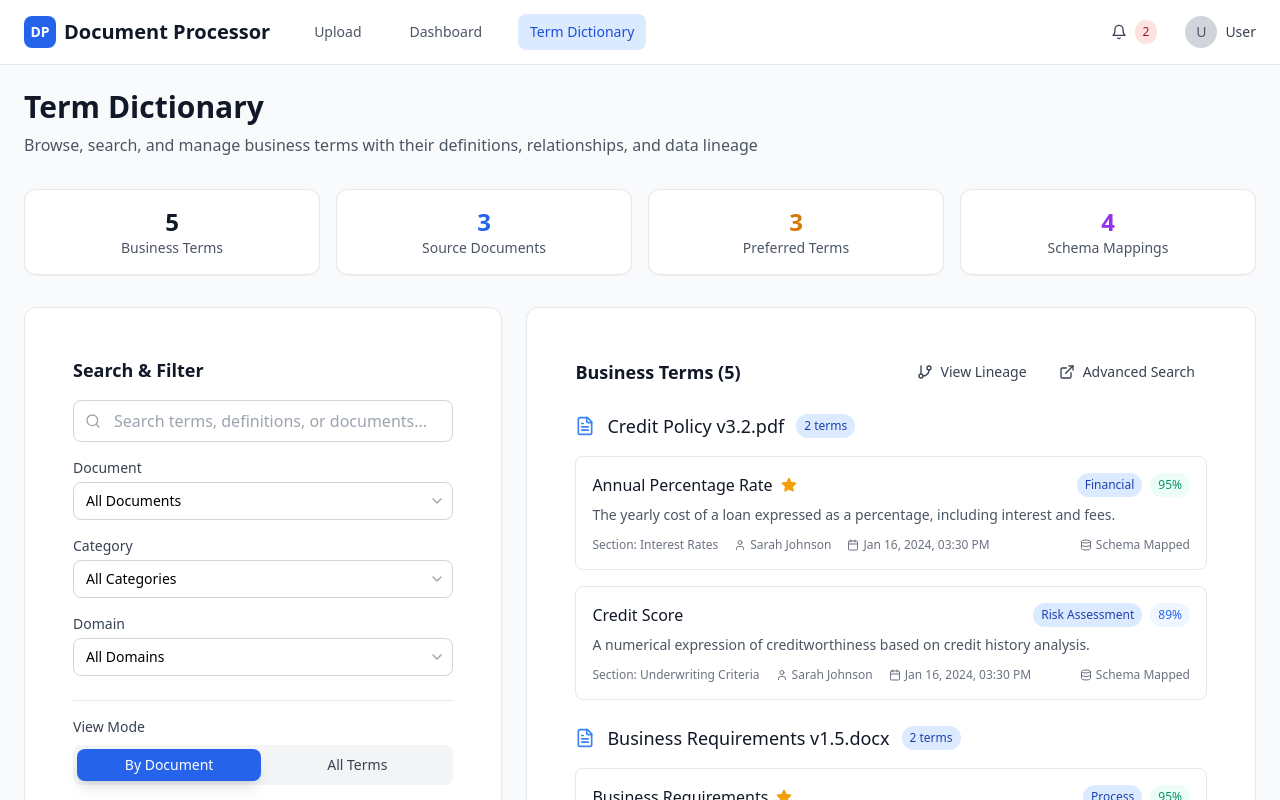
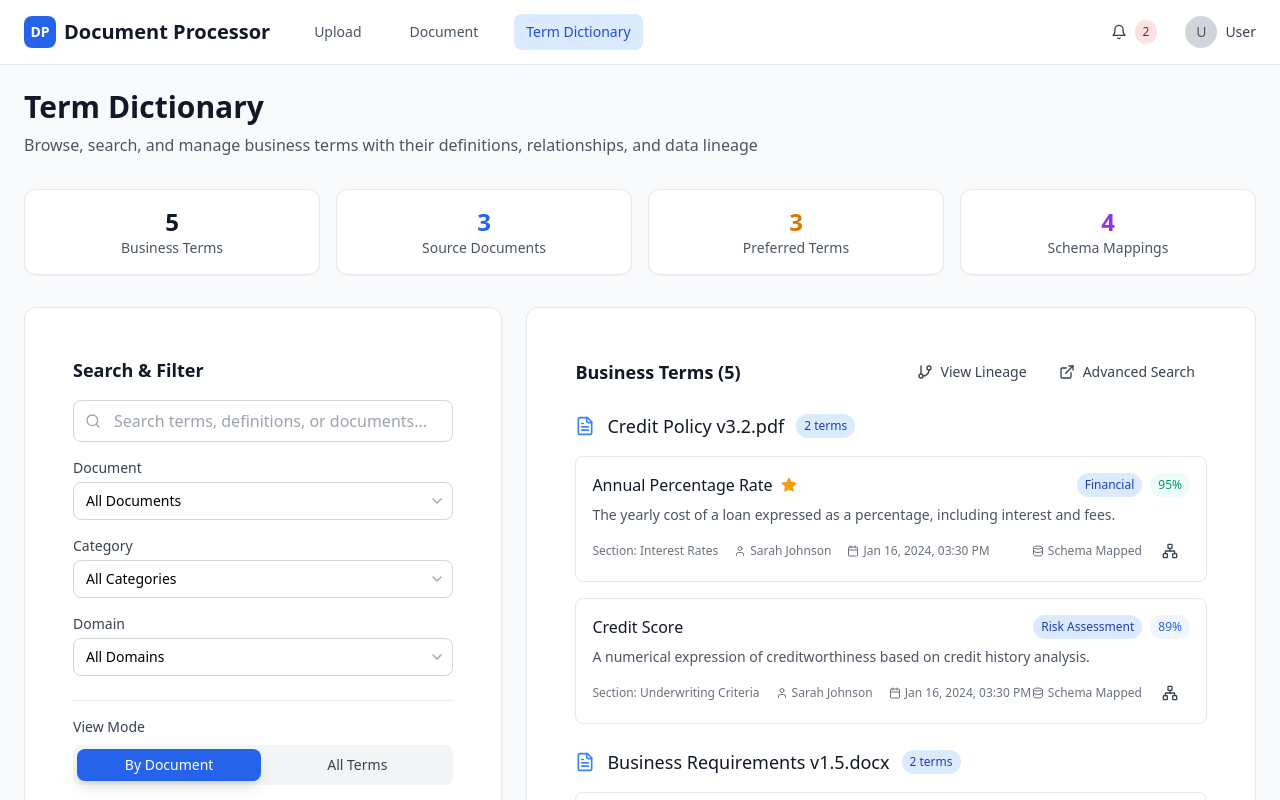
Before and after one commit to xWyvernPx/document-lineage, a React (Vite) app: page / in a window 1280 px wide. Both pictures are taken after a click on the button "Term Dictionary". Shown: the top 800 px of the page. Built offline with nearby package versions, Linux system fonts and the light colour scheme.

Commit message:
Change Dashboard to Document and Add Lineage to Term Dictionary

```diff
--- a/src/features/async-processing/components/AsyncProcessingApp.tsx
+++ b/src/features/async-processing/components/AsyncProcessingApp.tsx
@@ -1,6 +1,6 @@
 import React, { useState } from 'react';
 import { DocumentUploadPage } from './DocumentUploadPage';
-import { ProcessingDashboard } from './ProcessingDashboard';
+import { ProcessingDocument } from './ProcessingDashboard';
 import { ClassificationStage } from './ClassificationStage';
 import { EnrichmentStage } from './EnrichmentStage';
 import { ResultViewer } from './ResultViewer';
@@ -22,14 +22,14 @@ interface ProcessingJob {
   size: number;
 }
 
-type AppView = 'upload' | 'dashboard' | 'classification' | 'enrichment' | 'results' | 'term-dictionary';
+type AppView = 'upload' | 'document' | 'classification' | 'enrichment' | 'results' | 'term-dictionary';
 
 export function AsyncProcessingApp() {
   const [currentView, setCurrentView] = useState<AppView>('upload');
   const [selectedJob, setSelectedJob] = useState<ProcessingJob | null>(null);
 
   const handleUploadComplete = () => {
-    setCurrentView('dashboard');
+    setCurrentView('document');
   };
 
   const handleViewResults = (job: ProcessingJob) => {
@@ -47,9 +47,9 @@ export function AsyncProcessingApp() {
     setCurrentView('enrichment');
   };
 
-  const handleBackToDashboard = () => {
+  const handleBackToDocument = () => {
     setSelectedJob(null);
-    setCurrentView('dashboard');
+    setCurrentView('document');
   };
 
   const handleClassificationToEnrichment = () => {
@@ -61,18 +61,18 @@ export function AsyncProcessingApp() {
   };
 
   const handlePublishComplete = (job: ProcessingJob) => {
-    // Update job status and redirect to dashboard
+    // Update job status and redirect to document view
     setSelectedJob(null);
-    setCurrentView('dashboard');
+    setCurrentView('document');
   };
 
   const renderContent = () => {
     switch (currentView) {
       case 'upload':
         return <DocumentUploadPage onUploadComplete={handleUploadComplete} />;
-      case 'dashboard':
+      case 'document':
         return (
-          <ProcessingDashboard
+          <ProcessingDocument
             onViewResults={handleViewResults}
             onViewClassification={handleViewClassification}
             onViewEnrichment={handleViewEnrichment}
@@ -82,7 +82,7 @@ export function AsyncProcessingApp() {
         return selectedJob ? (
           <ClassificationStage
             job={selectedJob}
-            onBack={handleBackToDashboard}
+            onBack={handleBackToDocument}
             onNext={handleClassificationToEnrichment}
           />
         ) : null;
@@ -98,7 +98,7 @@ export function AsyncProcessingApp() {
         return selectedJob ? (
           <ResultViewer
             job={selectedJob}
-            onBack={handleBackToDashboard}
+            onBack={handleBackToDocument}
             onPublishComplete={handlePublishComplete}
           />
         ) : null;
@@ -135,14 +135,14 @@ export function AsyncProcessingApp() {
                   Upload
                 </button>
                 <button
-                  onClick={() => setCurrentView('dashboard')}
+                  onClick={() => setCurrentView('document')}
                   className={`px-3 py-2 rounded-lg text-sm font-medium transition-colors ${
-                    currentView === 'dashboard'
+                    currentView === 'document'
                       ? 'bg-blue-100 text-blue-700'
                       : 'text-gray-600 hover:text-gray-900 hover:bg-gray-100'
                   }`}
                 >
-                  Dashboard
+                  Document
                 </button>
                 <button
                   onClick={() => setCurrentView('term-dictionary')}
--- a/src/features/async-processing/components/ProcessingDashboard.tsx
+++ b/src/features/async-processing/components/ProcessingDashboard.tsx
@@ -103,17 +103,17 @@ const mockJobs: ProcessingJob[] = [
   },
 ];
 
-interface ProcessingDashboardProps {
+interface ProcessingDocumentProps {
   onViewResults: (job: ProcessingJob) => void;
   onViewClassification?: (job: ProcessingJob) => void;
   onViewEnrichment?: (job: ProcessingJob) => void;
 }
 
-export function ProcessingDashboard({
+export function ProcessingDocument({
   onViewResults,
   onViewClassification,
   onViewEnrichment
-}: ProcessingDashboardProps) {
+}: ProcessingDocumentProps) {
   const [jobs, setJobs] = useState<ProcessingJob[]>(mockJobs);
   const [searchQuery, setSearchQuery] = useState('');
   const [statusFilter, setStatusFilter] = useState('all');
@@ -270,7 +270,7 @@ export function ProcessingDashboard({
       <div className="max-w-7xl mx-auto">
         {/* Header */}
         <div className="mb-8">
-          <h1 className="text-3xl font-bold text-gray-900 mb-2">Processing Dashboard</h1>
+          <h1 className="text-3xl font-bold text-gray-900 mb-2">Document Processing</h1>
           <p className="text-gray-600">
             Monitor document processing jobs and view extraction results
           </p>
--- a/src/features/async-processing/components/PublishedTermsDashboard.tsx
+++ b/src/features/async-processing/components/PublishedTermsDashboard.tsx
@@ -13,11 +13,14 @@ import {
   BookOpen,
   GitBranch,
   Star,
-  Tag
+  Tag,
+  Network,
+  X
 } from 'lucide-react';
 import { Card } from '../../../components/Card';
 import { Badge } from '../../../components/Badge';
 import { Button } from '../../../components/Button';
+import { DataLineageViewer } from '../../lineage/components/DataLineageViewer';
 
 interface PublishedTerm {
   id: string;
@@ -152,6 +155,8 @@ export function TermDictionary() {
   const [categoryFilter, setCategoryFilter] = useState('all');
   const [domainFilter, setDomainFilter] = useState('all');
   const [viewMode, setViewMode] = useState<'list' | 'grouped'>('grouped');
+  const [showLineageViewer, setShowLineageViewer] = useState(false);
+  const [lineageTerm, setLineageTerm] = useState<PublishedTerm | null>(null);
 
   const documents = Array.from(new Set(terms.map(term => term.documentName)));
   const categories = Array.from(new Set(terms.map(term => term.category)));
@@ -218,6 +223,16 @@ export function TermDictionary() {
     window.URL.revokeObjectURL(url);
   };
 
+  const handleViewLineage = (term: PublishedTerm) => {
+    setLineageTerm(term);
+    setShowLineageViewer(true);
+  };
+
+  const handleCloseLineage = () => {
+    setShowLineageViewer(false);
+    setLineageTerm(null);
+  };
+
   const getStats = () => {
     return {
       total: terms.length,
@@ -228,6 +243,40 @@ export function TermDictionary() {
   };
 
   const stats = getStats();
+
+  // Show lineage viewer if requested
+  if (showLineageViewer && lineageTerm) {
+    return (
+      <div className="min-h-screen bg-gray-50">
+        {/* Header with close button */}
+        <div className="bg-white border-b border-gray-200 px-6 py-4">
+          <div className="flex items-center justify-between">
+            <div>
+              <h1 className="text-2xl font-semibold text-gray-900">
+                Data Lineage for "{lineageTerm.term}"
+              </h1>
+              <p className="text-gray-600 mt-1">
+                Explore data flow and dependencies for this business term
+              </p>
+            </div>
+            <Button
+              variant="ghost"
+              size="sm"
+              icon={X}
+              onClick={handleCloseLineage}
+            >
+              Back to Dictionary
+            </Button>
+          </div>
+        </div>
+
+        {/* Lineage Viewer */}
+        <div className="flex-1">
+          <DataLineageViewer />
+        </div>
+      </div>
+    );
+  }
 
   return (
     <div className="min-h-screen bg-gray-50 p-6">
@@ -438,12 +487,25 @@ export function TermDictionary() {
                                     <span>{formatDate(term.publishedAt)}</span>
                                   </div>
                                 </div>
+                                <div className="flex items-center space-x-2">
                                   {term.schemaMapping && (
                                     <div className="flex items-center space-x-1">
                                       <Database className="w-3 h-3" />
                                       <span>Schema Mapped</span>
                                     </div>
                                   )}
+                                  <Button
+                                    variant="ghost"
+                                    size="sm"
+                                    icon={Network}
+                                    onClick={(e) => {
+                                      e.stopPropagation();
+                                      handleViewLineage(term);
+                                    }}
+                                    className="text-blue-600 hover:text-blue-700"
+                                    title="View Data Lineage"
+                                  />
+                                </div>
                               </div>
 
                               {/* Expanded Details */}
@@ -535,9 +597,22 @@ export function TermDictionary() {
                             <span>Document: {term.documentName}</span>
                             <span>Section: {term.sourceSection}</span>
                           </div>
+                          <div className="flex items-center space-x-2">
                             <div className="flex items-center space-x-1">
                               <Calendar className="w-3 h-3" />
                               <span>{formatDate(term.publishedAt)}</span>
+                            </div>
+                            <Button
+                              variant="ghost"
+                              size="sm"
+                              icon={Network}
+                              onClick={(e) => {
+                                e.stopPropagation();
+                                handleViewLineage(term);
+                              }}
+                              className="text-blue-600 hover:text-blue-700"
+                              title="View Data Lineage"
+                            />
                           </div>
                         </div>
 
--- a/src/features/async-processing/index.ts
+++ b/src/features/async-processing/index.ts
@@ -1,6 +1,6 @@
 export { AsyncProcessingApp } from './components/AsyncProcessingApp';
 export { DocumentUploadPage } from './components/DocumentUploadPage';
-export { ProcessingDashboard } from './components/ProcessingDashboard';
+export { ProcessingDocument } from './components/ProcessingDashboard';
 export { ClassificationStage } from './components/ClassificationStage';
 export { EnrichmentStage } from './components/EnrichmentStage';
 export { ResultViewer } from './components/ResultViewer';
```
Lines whose indentation alone changed are shown as unchanged.
